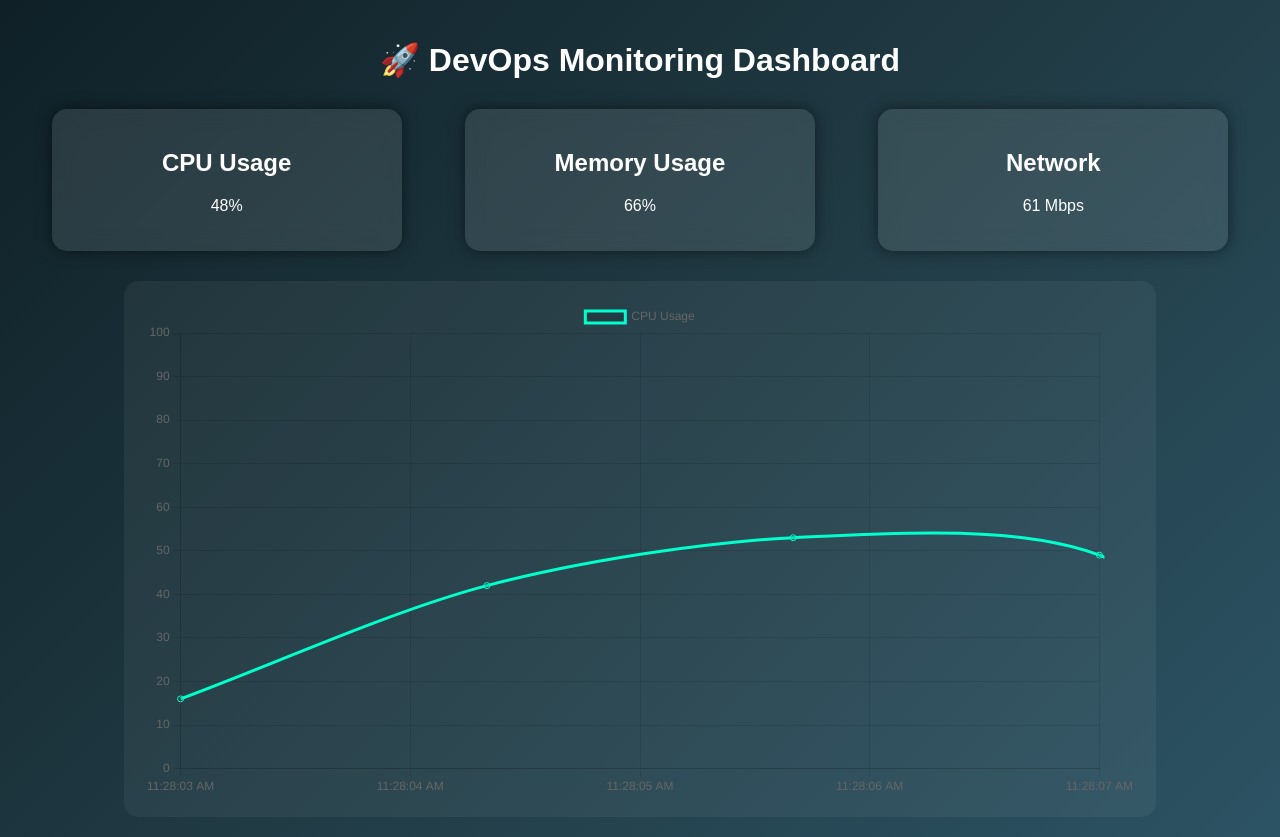
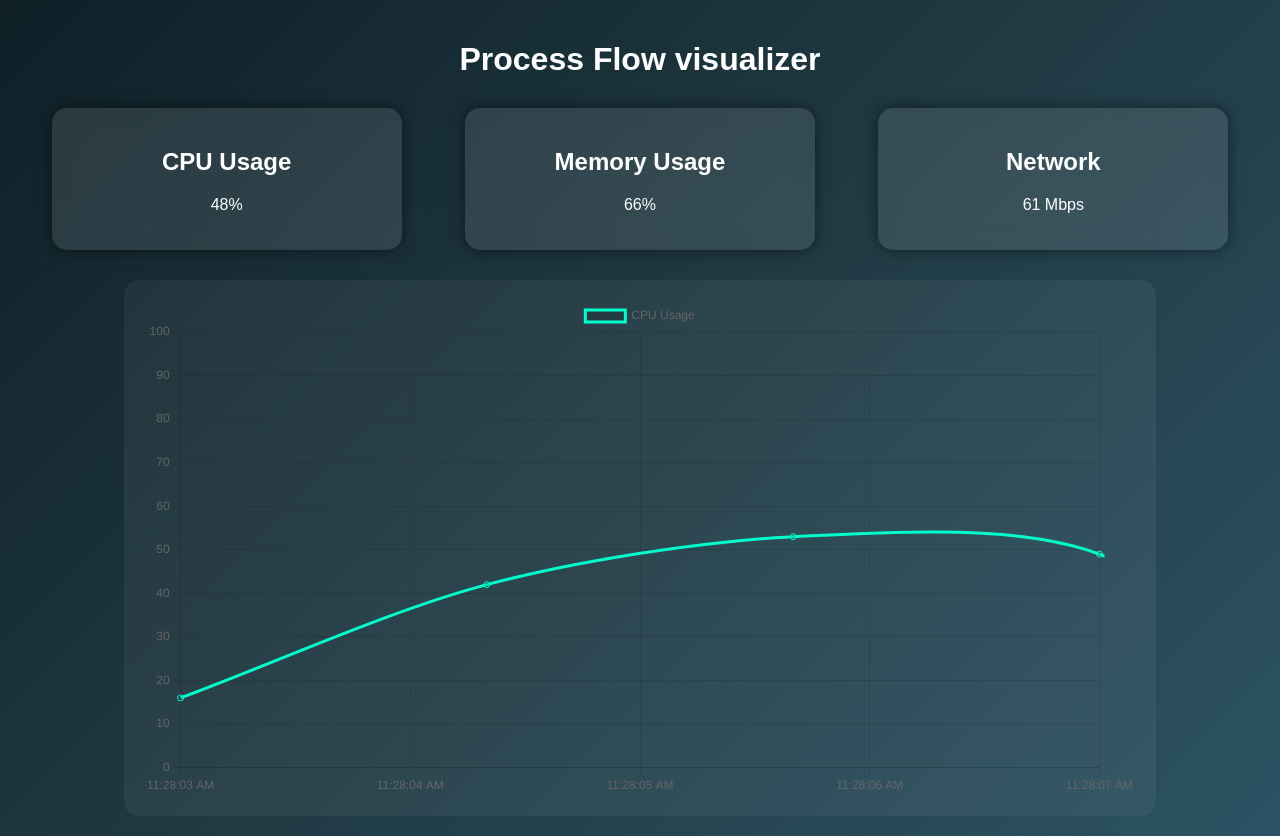
Before and after one commit to Xlvin95/process-flow-visualizer, a plain HTML site: page index.html in a window 1280 px wide. Drawn offline with nearby package versions, Linux system fonts and the light colour scheme.

Commit message:
Rename DevOps Dashboard to Process Flow visualizer

```diff
--- a/index.html
+++ b/index.html
@@ -1,7 +1,7 @@
 <!DOCTYPE html>
 <html>
 <head>
-    <title>DevOps Dashboard</title>
+    <title>Process Flow visualizer</title>
     <link rel="stylesheet" href="style.css">
 
     <!-- Chart.js -->
@@ -10,7 +10,7 @@
 <body>
 
 <div class="container">
-    <h1> 🚀 DevOps Monitoring Dashboard</h1>
+    <h1>Process Flow visualizer</h1>
 
     <div class="cards">
         <div class="card">
```
